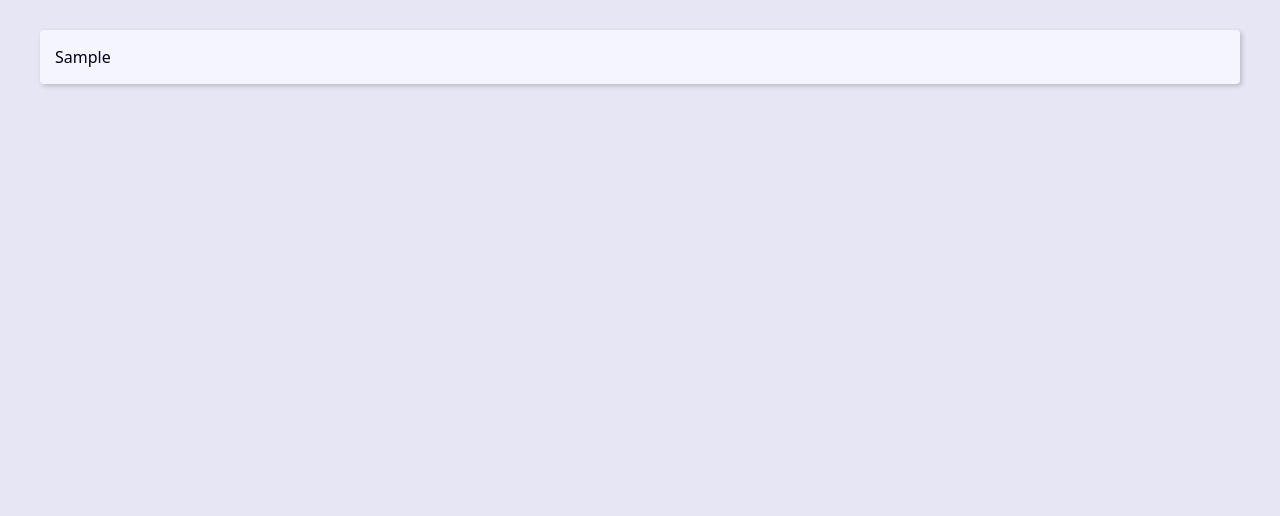
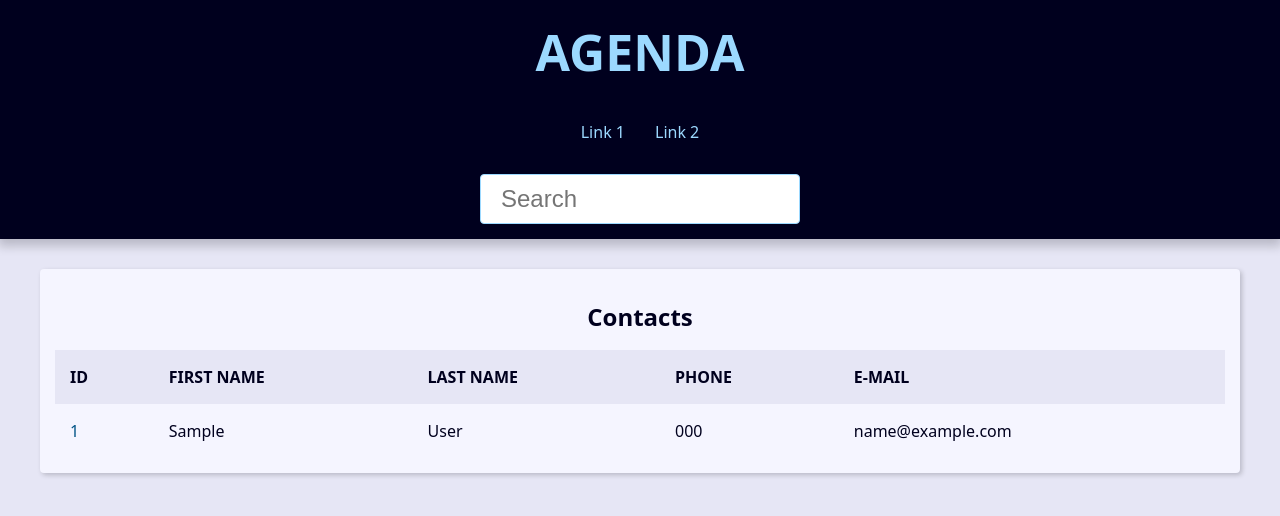
Before and after one commit to Matiaszz/Django-Agenda, a Django app: page / in a window 1280 px wide. Shown: the top 516 px of the page. Run offline with Django 5.2, Linux system fonts and the light colour scheme; tables that the repository leaves empty hold one stand-in row (values such as "Sample post").

Commit message:
Creating heading and displaying contacts on a table + creating a page with the contact

```diff
--- a/base_templates/global/base.html
+++ b/base_templates/global/base.html
@@ -1,12 +1,12 @@
-{% load static %}<!DOCTYPE html>
+<!DOCTYPE html>
 <html lang="pt-BR">
 <head>
-    <meta charset="UTF-8">
-    <meta name="viewport" content="width=device-width, initial-scale=1.0">
-    <title>Agenda</title>
-    <link rel="stylesheet" href="{% static "global/css/style.css" %}">
+    {% include "global/partials/_head.html"%}
 </head>
 <body>
+    {% include "global/partials/_header.html" %}
+
+
     <main class="content">
         {% block content %}
         {% endblock content %}
--- /dev/null
+++ b/base_templates/global/partials/_head.html
@@ -0,0 +1,4 @@
+{% load static %}<meta charset="UTF-8">
+    <meta name="viewport" content="width=device-width, initial-scale=1.0">
+    <title>{{site_title}}Agenda</title>
+    <link rel="stylesheet" href="{% static "global/css/style.css" %}">
--- /dev/null
+++ b/base_templates/global/partials/_header.html
@@ -0,0 +1,23 @@
+<header class="header ">
+    <h1 class="header-heading"><a href={% url "contact:index" %} class="header-link">AGENDA</a></h1>
+
+    <nav class="menu">
+        <ul class="menu-list">
+            <li class="menu-item">
+                <a href="" class="menu-link">
+                    Link 1
+                </a>
+            </li>
+            <li class="menu-item">
+                <a href="" class="menu-link">
+                    Link 2
+                </a>
+            </li>
+        </ul>
+    </nav>
+    <div class="search">
+        <form action="" method="get">
+            <input type="search" class="search-input" placeholder="Search" id="search" name="q">
+        </form>
+    </div>
+</header>
--- a/contact/admin.py
+++ b/contact/admin.py
@@ -7,7 +7,7 @@
 @admin.register(models.Contact)
 class ContactAdmin(admin.ModelAdmin):
     # display of items in the admin page
-    list_display = 'id', 'first_name', 'last_name', 'phone', 'category',
+    list_display = 'id', 'first_name', 'last_name', 'phone', 'category', 'show'
 
     # ORDER BY:
     # (if ordering = '-id', ORDER BY id DESC)
@@ -20,7 +20,7 @@
 
     # show which values are editable on the main dashboard without having to
     #  enter the specific contact to edit.
-    # list_editable = 'first_name','last_name'
+    list_editable = 'show',
 
     list_display_links = 'id', 'first_name',
     # list_filter = ('created_date',)
--- a/contact/templates/contact/index.html
+++ b/contact/templates/contact/index.html
@@ -1,6 +1,41 @@
 {% extends "global/base.html" %}
 {% block content %}
-    {% for contact in contacts %}
-        {{contact.first_name}} <br>
-    {% endfor %}
+    <div class="responsive-table">
+        <table class="contacts-table">
+            <caption class="table-caption">Contacts</caption>
+
+            <thead>
+                <tr class="table-row table-row-header">
+                    <th class="table-header">ID</th>
+                    <th class="table-header">FIRST NAME</th>
+                    <th class="table-header">LAST NAME</th>
+                    <th class="table-header">PHONE</th>
+                    <th class="table-header">E-MAIL</th>
+                </tr>
+            </thead>
+            <tbody>
+                {% for contact in contacts %}
+                <tr class="table-row">
+                    <td class="table-cel">
+                      <a class="table-link" href="{% url 'contact:contact' contact.id %}">
+                        {{ contact.id }}
+                      </a>
+                    </td>
+                    <td class="table-cel">
+                      {{ contact.first_name }}
+                    </td>
+                    <td class="table-cel">
+                      {{ contact.last_name }}
+                    </td>
+                    <td class="table-cel">
+                      {{ contact.phone }}
+                    </td>
+                    <td class="table-cel">
+                      {{ contact.email }}
+                    </td>
+                  </tr>
+                {% endfor %}
+            </tbody>
+        </table>
+    </div>
 {% endblock content %}
--- a/contact/urls.py
+++ b/contact/urls.py
@@ -1,6 +1,9 @@
 
 from django.urls import path
 from contact import views
+app_name = 'contact'
 urlpatterns = [
+    path('<int:contact_id>/', views.contact, name='contact'),
     path('', views.index, name='index'),
+
 ]
--- a/contact/views/contact_views.py
+++ b/contact/views/contact_views.py
@@ -1,10 +1,23 @@
-from django.shortcuts import render
+from django.shortcuts import render, get_object_or_404
 from contact.models import Contact
 
 
 def index(req):
-    contacts = Contact.objects.all()
+    contacts = Contact.objects.filter(show=True).order_by('-id')[:30]
     context = {
-        'contacts': contacts
+        'contacts': contacts,
+        'site_title': 'Contacts - '
     }
     return render(req, 'contact/index.html', context)
+
+
+def contact(req, contact_id):
+    # single_contact = Contact.objects.filter(pk=contact_id).first()
+    single_contact = get_object_or_404(Contact, pk=contact_id, show=True)
+    contact_name = f'{single_contact.first_name} {single_contact.last_name}'
+    context = {
+        'contact': single_contact,
+        'site_title': f'{contact_name} - '
+
+    }
+    return render(req, 'contact/contact.html', context)
```
Also changed, not shown: contact/templates/contact/contact.html (added, +18 -0 lines).
